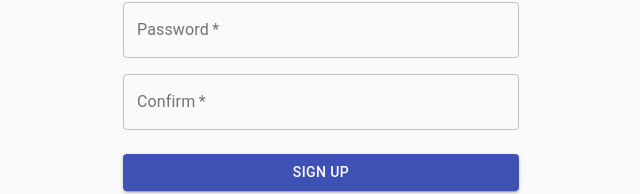
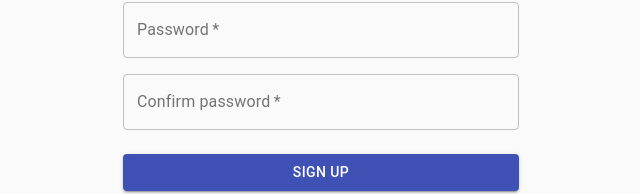
Before and after one commit to tophat-cloud/cumulus-front, a React (Create React App) app: page /signup in a window 1280 px wide. Shown: the part 382-576 px from the top of the page, without its empty margins (319-959 px from the left). Built offline with nearby package versions, Linux system fonts and the light colour scheme.

Commit message:
Change UI: change confirm label name

```diff
--- a/src/sign-in/SignUp.js
+++ b/src/sign-in/SignUp.js
@@ -12,7 +12,7 @@ import LockOutlinedIcon from "@material-ui/icons/LockOutlined";
 import Typography from "@material-ui/core/Typography";
 import { makeStyles } from "@material-ui/core/styles";
 import Container from "@material-ui/core/Container";
-import api from '../utils/api';
+import api from "../utils/api";
 
 import Copyright from "../components/Footer";
 
@@ -78,7 +78,7 @@ export default function SignUp() {
   };
 
   return (
-    <Container component="main" maxWidth="xs" style={{ marginTop: '25vh' }}>
+    <Container component="main" maxWidth="xs" style={{ marginTop: "25vh" }}>
       <CssBaseline />
       <div className={classes.paper}>
         <Avatar className={classes.avatar}>
@@ -121,7 +121,7 @@ export default function SignUp() {
                 required
                 fullWidth
                 name="confirm"
-                label="Confirm"
+                label="Confirm password"
                 type="password"
                 id="confirm"
                 autoComplete="current-password"
@@ -150,9 +150,7 @@ export default function SignUp() {
           </Grid>
         </form>
       </div>
-      <Box mt={5}>
-        {/* <Copyright /> */}
-      </Box>
+      <Box mt={5}>{/* <Copyright /> */}</Box>
     </Container>
   );
 }
```
